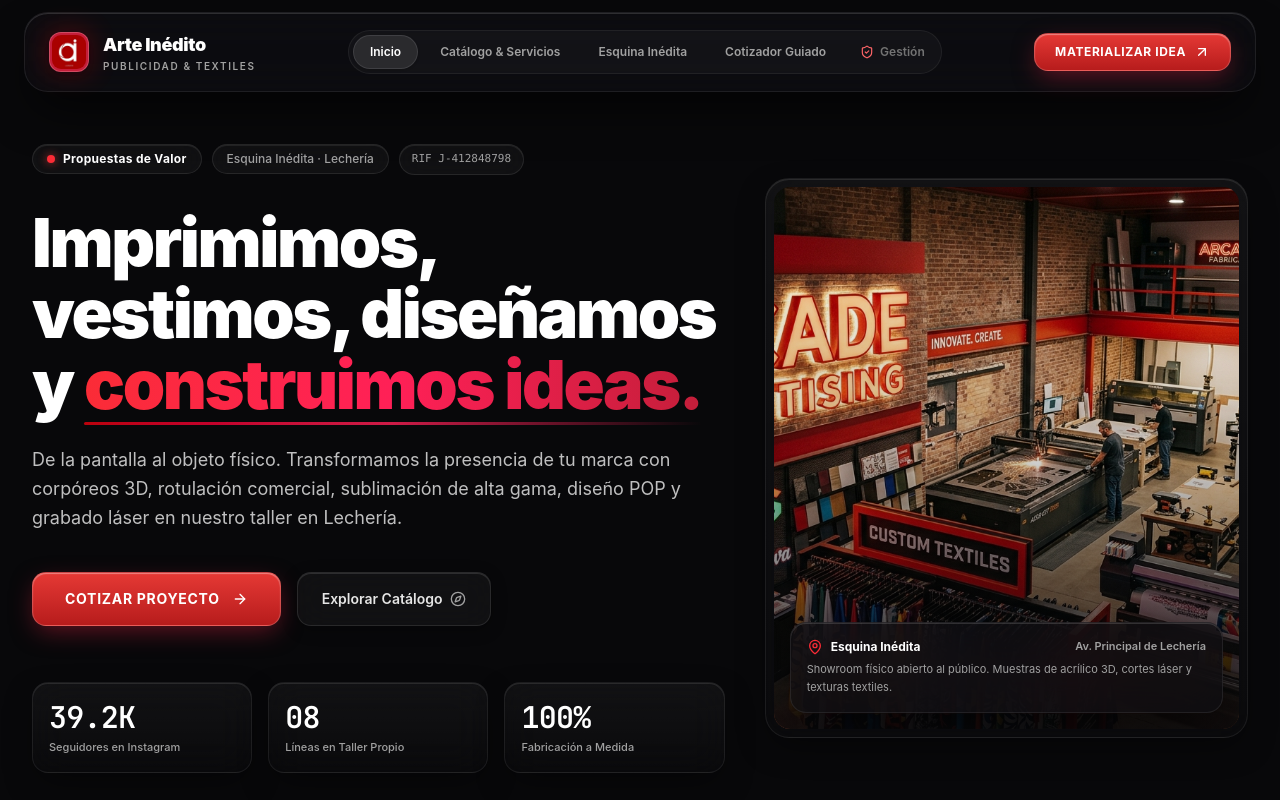
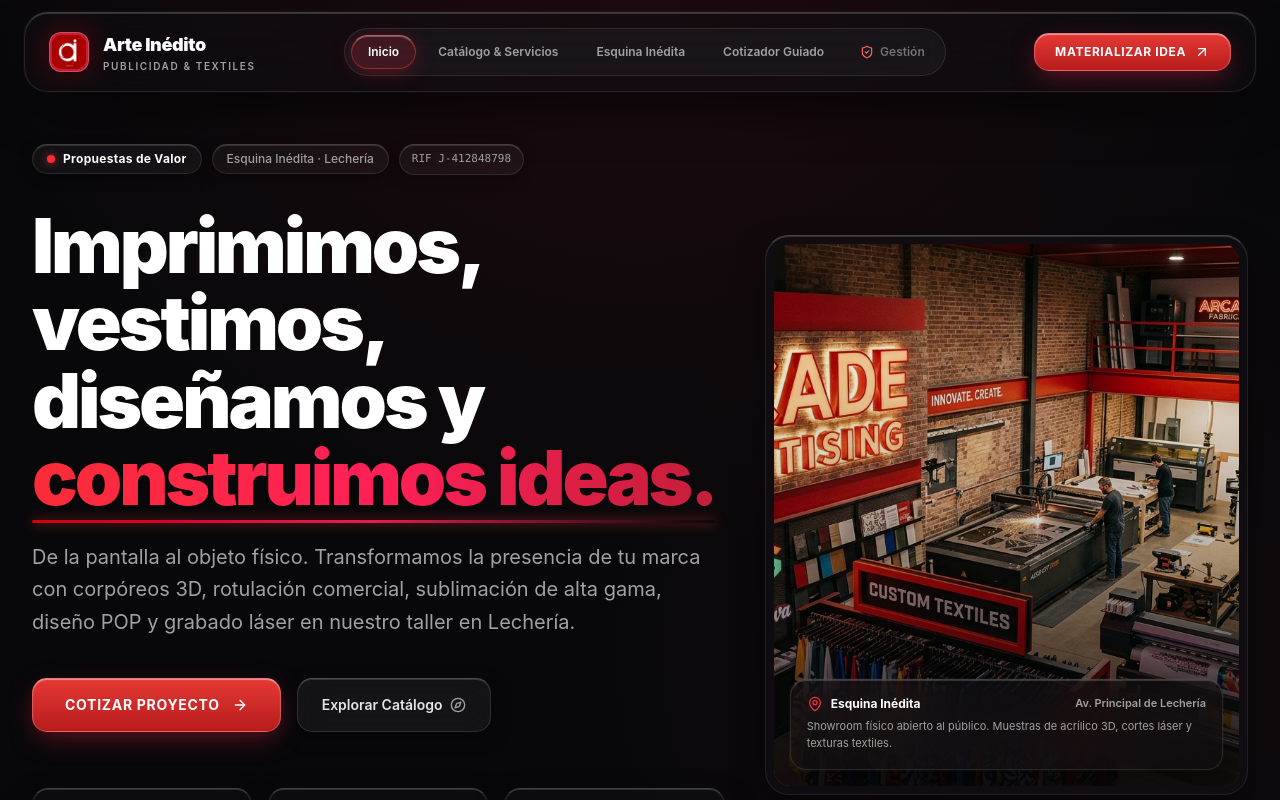
Before and after one commit to marron05/ArteInedito, a React (Vite) app: page / in a window 1280 px wide. Shown: the top 800 px of the page. Built offline with nearby package versions, Linux system fonts and the light colour scheme; no server answers.

Commit message:
style: refine Liquid Glass 2026 design system
Updated CSS for enhanced glassmorphism effects and visual hierarchy, including revised navigation styles, typography adjustments, and added structural dividers for improved content flow.

```diff
--- a/src/App.tsx
+++ b/src/App.tsx
@@ -137,11 +137,11 @@
   };
 
   return (
-    <div className="min-h-screen bg-[#08080A] text-neutral-100 flex flex-col font-sans selection:bg-[#C41E3A] selection:text-white relative overflow-x-hidden">
+    <div className="min-h-screen bg-[#08080A] text-neutral-100 flex flex-col font-sans selection:bg-[#C41E3A] selection:text-white relative overflow-x-hidden ambient-mesh-glow">
 
       {/* Luz ambiental sutil global */}
       <div
-        className="pointer-events-none fixed top-0 left-1/2 -translate-x-1/2 w-[1000px] h-[500px] bg-red-600/[0.035] blur-[160px] rounded-full -z-20"
+        className="pointer-events-none fixed top-0 left-1/2 -translate-x-1/2 w-[1000px] h-[500px] bg-red-600/[0.04] blur-[160px] rounded-full -z-20"
         aria-hidden="true"
       />
 
@@ -200,6 +200,8 @@
               onExploreCatalog={() => handleNavigate('catalog')}
             />
 
+            <div className="gradient-divider max-w-6xl mx-auto my-8" />
+
             <CategoryGrid
               onSelectCategory={(cat) => {
                 setPreselectedCategory(cat);
@@ -207,6 +209,8 @@
               }}
               onOpenQuoteWithCategory={handleOpenQuoteWithCategory}
             />
+
+            <div className="gradient-divider max-w-6xl mx-auto my-8" />
 
             {/* Sección de Casos / Trabajos Recientes con Identidad Inédita (Showroom Digital) */}
             <section className="py-24 relative">
@@ -310,6 +314,8 @@
               </div>
             </section>
 
+            <div className="gradient-divider max-w-6xl mx-auto my-8" />
+
             {/* Banner de Sede Física */}
             <WorkshopShowcase
               settings={settings}
--- a/src/components/CategoryGrid.tsx
+++ b/src/components/CategoryGrid.tsx
@@ -200,7 +200,7 @@
 
       </div>
 
-      <div className="gradient-divider-subtle max-w-6xl mx-auto mt-24" />
+      <div className="gradient-divider max-w-6xl mx-auto mt-24" />
     </section>
   );
 };
--- a/src/components/Hero.tsx
+++ b/src/components/Hero.tsx
@@ -41,15 +41,15 @@
 
             {/* Titular Principal Imponente (Editorial Luxury 2026) */}
             <div className="space-y-4">
-              <h1 className="text-4xl sm:text-6xl lg:text-[4.25rem] font-black tracking-[-0.035em] text-white leading-[1.05] text-balance">
+              <h1 className="text-5xl sm:text-6xl lg:text-[4.75rem] font-black tracking-[-0.04em] text-white leading-[1.02] text-balance">
                 Imprimimos, vestimos, diseñamos y{' '}
                 <span className="relative inline-block text-transparent bg-clip-text bg-gradient-to-r from-red-500 via-rose-500 to-[#C41E3A]">
                   construimos ideas.
-                  <span className="absolute -bottom-1 left-0 right-0 h-[3px] bg-gradient-to-r from-red-600 via-rose-500 to-transparent rounded-full opacity-80" />
+                  <span className="absolute -bottom-1.5 left-0 right-0 h-[3px] bg-gradient-to-r from-red-600 via-rose-500 to-transparent rounded-full opacity-90 shadow-[0_0_12px_rgba(229,57,53,0.8)]" />
                 </span>
               </h1>
 
-              <p className="text-base sm:text-lg text-neutral-300/90 max-w-2xl leading-relaxed font-normal pt-2">
+              <p className="text-base sm:text-xl text-neutral-300/75 max-w-2xl leading-relaxed font-normal pt-2">
                 De la pantalla al objeto físico. Transformamos la presencia de tu marca con corpóreos 3D, rotulación comercial, sublimación de alta gama, diseño POP y grabado láser en nuestro taller en Lechería.
               </p>
             </div>
@@ -73,10 +73,10 @@
               </button>
             </div>
 
-            {/* Métricas Cuantitativas en Glass Cards */}
+            {/* Métricas Cuantitativas en Frosted Glass Cards */}
             <div className="pt-6">
               <div className="grid grid-cols-3 gap-3 sm:gap-4">
-                <div className="glass-card p-4 rounded-2xl">
+                <div className="glass-card p-4 sm:p-5 rounded-2xl relative group">
                   <div className="text-2xl sm:text-3xl font-black text-white font-mono-numbers tracking-tight">
                     39.2K
                   </div>
@@ -85,7 +85,7 @@
                   </div>
                 </div>
 
-                <div className="glass-card p-4 rounded-2xl">
+                <div className="glass-card p-4 sm:p-5 rounded-2xl relative group">
                   <div className="text-2xl sm:text-3xl font-black text-white font-mono-numbers tracking-tight">
                     08
                   </div>
@@ -94,7 +94,7 @@
                   </div>
                 </div>
 
-                <div className="glass-card p-4 rounded-2xl">
+                <div className="glass-card p-4 sm:p-5 rounded-2xl relative group">
                   <div className="text-2xl sm:text-3xl font-black text-white font-mono-numbers tracking-tight">
                     100%
                   </div>
--- a/src/components/Navbar.tsx
+++ b/src/components/Navbar.tsx
@@ -49,13 +49,13 @@
         </button>
 
         {/* Zone 2: Navigation Links (Liquid Glass Segmented) */}
-        <nav className="hidden md:flex items-center gap-1.5 p-1 rounded-full bg-white/[0.03] border border-white/[0.06] text-xs font-semibold text-neutral-300">
+        <nav className="hidden md:flex items-center gap-1.5 p-1.5 rounded-full bg-white/[0.04] border border-white/[0.1] text-xs font-semibold text-neutral-300 backdrop-blur-md shadow-inner">
           <button
             onClick={() => handleNavClick('home')}
             className={`px-4 py-2 rounded-full transition-all duration-200 cursor-pointer whitespace-nowrap ${
               currentView === 'home'
-                ? 'bg-white/[0.1] text-white shadow-sm border border-white/10'
-                : 'text-neutral-400 hover:text-white hover:bg-white/[0.04]'
+                ? 'glass-pill-active text-white'
+                : 'text-neutral-400 hover:text-white hover:bg-white/[0.06]'
             }`}
           >
             Inicio
@@ -64,8 +64,8 @@
             onClick={() => handleNavClick('catalog')}
             className={`px-4 py-2 rounded-full transition-all duration-200 cursor-pointer whitespace-nowrap ${
               currentView === 'catalog'
-                ? 'bg-white/[0.1] text-white shadow-sm border border-white/10'
-                : 'text-neutral-400 hover:text-white hover:bg-white/[0.04]'
+                ? 'glass-pill-active text-white'
+                : 'text-neutral-400 hover:text-white hover:bg-white/[0.06]'
             }`}
           >
             Catálogo & Servicios
@@ -74,8 +74,8 @@
             onClick={() => handleNavClick('workshop')}
             className={`px-4 py-2 rounded-full transition-all duration-200 cursor-pointer whitespace-nowrap ${
               currentView === 'workshop'
-                ? 'bg-white/[0.1] text-white shadow-sm border border-white/10'
-                : 'text-neutral-400 hover:text-white hover:bg-white/[0.04]'
+                ? 'glass-pill-active text-white'
+                : 'text-neutral-400 hover:text-white hover:bg-white/[0.06]'
             }`}
           >
             Esquina Inédita
@@ -84,18 +84,18 @@
             onClick={() => handleNavClick('quote')}
             className={`px-4 py-2 rounded-full transition-all duration-200 cursor-pointer whitespace-nowrap ${
               currentView === 'quote'
-                ? 'bg-red-950/60 text-red-300 shadow-sm border border-red-500/30'
-                : 'text-neutral-400 hover:text-white hover:bg-white/[0.04]'
+                ? 'glass-pill-active text-white'
+                : 'text-neutral-400 hover:text-white hover:bg-white/[0.06]'
             }`}
           >
             Cotizador Guiado
           </button>
           <button
             onClick={onToggleAdmin}
-            className={`px-3 py-2 rounded-full transition-all duration-200 cursor-pointer whitespace-nowrap flex items-center gap-1.5 ${
+            className={`px-3.5 py-2 rounded-full transition-all duration-200 cursor-pointer whitespace-nowrap flex items-center gap-1.5 ${
               isAdmin
-                ? 'bg-red-900/40 text-red-300 border border-red-500/40'
-                : 'text-neutral-500 hover:text-neutral-300 hover:bg-white/[0.04]'
+                ? 'glass-pill-active text-white font-bold'
+                : 'text-neutral-500 hover:text-neutral-300 hover:bg-white/[0.06]'
             }`}
             title="Alternar panel de gestión y taller"
           >
--- a/src/index.css
+++ b/src/index.css
@@ -5,6 +5,7 @@
     font-family: 'Plus Jakarta Sans', system-ui, -apple-system, sans-serif;
     background-color: #08080a;
     color: #f3f4f6;
+    overflow-x: hidden;
   }
 
   .font-mono-numbers {
@@ -13,121 +14,158 @@
   }
 }
 
-/* Liquid Glass 2026 Material System */
+/* =========================================================================
+   LIQUID GLASS 2026 MATERIAL SYSTEM (Real Backdrop-Filter & Specular Rim)
+   ========================================================================= */
+
+/* 1. Header / Navegación Completa Liquid Glass */
 .liquid-glass-nav {
-  background: rgba(14, 14, 18, 0.72);
-  backdrop-filter: blur(24px) saturate(180%);
-  -webkit-backdrop-filter: blur(24px) saturate(180%);
-  border: 1px solid rgba(255, 255, 255, 0.08);
+  background: rgba(14, 14, 18, 0.58) !important;
+  backdrop-filter: blur(22px) saturate(170%) !important;
+  -webkit-backdrop-filter: blur(22px) saturate(170%) !important;
+  border: 1px solid rgba(255, 255, 255, 0.10) !important;
+  border-top: 1px solid rgba(255, 255, 255, 0.20) !important;
   box-shadow:
-    0 24px 48px -12px rgba(0, 0, 0, 0.75),
-    inset 0 1px 0 0 rgba(255, 255, 255, 0.14);
+    0 24px 50px -12px rgba(0, 0, 0, 0.7),
+    0 0 0 1px rgba(255, 255, 255, 0.03),
+    inset 0 1px 0 0 rgba(255, 255, 255, 0.16) !important;
 }
 
+/* 2. Frosted Dark Glass Cards con Specular Highlight Superior */
 .glass-card {
-  background: linear-gradient(180deg, rgba(255, 255, 255, 0.045) 0%, rgba(255, 255, 255, 0.012) 100%);
-  backdrop-filter: blur(18px);
-  -webkit-backdrop-filter: blur(18px);
-  border: 1px solid rgba(255, 255, 255, 0.07);
+  background: rgba(18, 18, 22, 0.55) !important;
+  backdrop-filter: blur(22px) saturate(170%) !important;
+  -webkit-backdrop-filter: blur(22px) saturate(170%) !important;
+  border: 1px solid rgba(255, 255, 255, 0.08) !important;
+  border-top: 1px solid rgba(255, 255, 255, 0.22) !important;
   box-shadow:
-    0 12px 32px -8px rgba(0, 0, 0, 0.5),
-    inset 0 1px 0 0 rgba(255, 255, 255, 0.1);
-  transition: all 0.35s cubic-bezier(0.16, 1, 0.3, 1);
+    0 16px 36px -8px rgba(0, 0, 0, 0.6),
+    inset 0 1px 0 0 rgba(255, 255, 255, 0.14) !important;
+  transition: transform 0.28s cubic-bezier(0.16, 1, 0.3, 1),
+              box-shadow 0.28s cubic-bezier(0.16, 1, 0.3, 1),
+              border-color 0.28s cubic-bezier(0.16, 1, 0.3, 1) !important;
 }
 
 .glass-card:hover {
-  transform: translateY(-4px);
-  border-color: rgba(196, 30, 58, 0.35);
+  transform: translateY(-4px) !important;
+  border-color: rgba(196, 30, 58, 0.45) !important;
+  border-top-color: rgba(255, 120, 130, 0.6) !important;
   box-shadow:
-    0 20px 40px -10px rgba(196, 30, 58, 0.22),
-    0 12px 24px -6px rgba(0, 0, 0, 0.6),
-    inset 0 1px 0 0 rgba(255, 255, 255, 0.2);
+    0 12px 40px rgba(0, 0, 0, 0.4),
+    0 0 40px rgba(196, 30, 58, 0.16),
+    inset 0 1px 0 0 rgba(255, 255, 255, 0.26) !important;
 }
 
+/* 3. Paneles y Contenedores Mayores (Cotizador y Sede) */
 .glass-panel {
-  background: linear-gradient(180deg, rgba(18, 18, 22, 0.75) 0%, rgba(12, 12, 16, 0.85) 100%);
-  backdrop-filter: blur(24px);
-  -webkit-backdrop-filter: blur(24px);
-  border: 1px solid rgba(255, 255, 255, 0.08);
+  background: rgba(14, 14, 18, 0.65) !important;
+  backdrop-filter: blur(24px) saturate(175%) !important;
+  -webkit-backdrop-filter: blur(24px) saturate(175%) !important;
+  border: 1px solid rgba(255, 255, 255, 0.09) !important;
+  border-top: 1px solid rgba(255, 255, 255, 0.22) !important;
   box-shadow:
-    0 24px 60px -15px rgba(0, 0, 0, 0.8),
-    inset 0 1px 0 0 rgba(255, 255, 255, 0.12);
+    0 24px 60px -15px rgba(0, 0, 0, 0.75),
+    inset 0 1px 0 0 rgba(255, 255, 255, 0.15) !important;
 }
 
+/* 4. Glass Pills (Stats, Badges, Filtros, Tags) */
 .glass-pill {
-  background: rgba(255, 255, 255, 0.04);
-  backdrop-filter: blur(12px);
-  -webkit-backdrop-filter: blur(12px);
-  border: 1px solid rgba(255, 255, 255, 0.09);
-  box-shadow: inset 0 1px 0 0 rgba(255, 255, 255, 0.08);
+  background: rgba(255, 255, 255, 0.045) !important;
+  backdrop-filter: blur(20px) saturate(160%) !important;
+  -webkit-backdrop-filter: blur(20px) saturate(160%) !important;
+  border: 1px solid rgba(255, 255, 255, 0.10) !important;
+  border-top: 1px solid rgba(255, 255, 255, 0.20) !important;
+  box-shadow:
+    0 4px 14px rgba(0, 0, 0, 0.3),
+    inset 0 1px 0 0 rgba(255, 255, 255, 0.12) !important;
+  transition: all 0.25s cubic-bezier(0.16, 1, 0.3, 1);
+}
+
+.glass-pill:hover {
+  background: rgba(255, 255, 255, 0.08) !important;
+  border-color: rgba(255, 255, 255, 0.20) !important;
+  box-shadow:
+    0 6px 20px rgba(0, 0, 0, 0.35),
+    inset 0 1px 0 0 rgba(255, 255, 255, 0.20) !important;
 }
 
 .glass-pill-active {
-  background: rgba(196, 30, 58, 0.18);
-  backdrop-filter: blur(12px);
-  -webkit-backdrop-filter: blur(12px);
-  border: 1px solid rgba(229, 57, 53, 0.45);
+  background: rgba(196, 30, 58, 0.22) !important;
+  backdrop-filter: blur(20px) saturate(170%) !important;
+  -webkit-backdrop-filter: blur(20px) saturate(170%) !important;
+  border: 1px solid rgba(229, 57, 53, 0.55) !important;
+  border-top: 1px solid rgba(255, 120, 130, 0.7) !important;
   box-shadow:
-    0 4px 16px -2px rgba(196, 30, 58, 0.3),
-    inset 0 1px 0 0 rgba(255, 255, 255, 0.2);
+    0 4px 20px -2px rgba(196, 30, 58, 0.4),
+    inset 0 1px 0 0 rgba(255, 255, 255, 0.28) !important;
 }
 
-/* Material Red Button */
+/* 5. Botones Primarios Material (Rojo Corporativo) */
 .btn-primary-material {
-  background: linear-gradient(180deg, #e53935 0%, #b71c1c 100%);
-  border: 1px solid rgba(255, 255, 255, 0.18);
+  background: linear-gradient(180deg, #e53935 0%, #b71c1c 100%) !important;
+  border: 1px solid rgba(255, 255, 255, 0.22) !important;
+  border-top: 1px solid rgba(255, 255, 255, 0.45) !important;
   box-shadow:
-    inset 0 1px 1px 0 rgba(255, 255, 255, 0.38),
-    0 8px 24px -4px rgba(196, 30, 58, 0.5);
-  border-radius: 14px;
-  transition: all 0.25s cubic-bezier(0.16, 1, 0.3, 1);
+    inset 0 1px 1px 0 rgba(255, 255, 255, 0.45),
+    0 8px 24px -4px rgba(196, 30, 58, 0.5) !important;
+  border-radius: 15px !important;
+  transition: all 0.25s cubic-bezier(0.16, 1, 0.3, 1) !important;
 }
 
 .btn-primary-material:hover {
   filter: brightness(1.12);
-  transform: translateY(-1px);
+  transform: translateY(-1px) !important;
   box-shadow:
-    inset 0 1px 1px 0 rgba(255, 255, 255, 0.48),
-    0 12px 32px -4px rgba(196, 30, 58, 0.65);
+    inset 0 1px 1px 0 rgba(255, 255, 255, 0.55),
+    0 14px 35px -2px rgba(196, 30, 58, 0.75) !important;
 }
 
 .btn-primary-material:active {
-  transform: translateY(0.5px) scale(0.99);
-  filter: brightness(0.96);
+  transform: translateY(0.5px) scale(0.99) !important;
 }
 
-/* Glass Secondary Button */
+/* 6. Botones Secundarios Glass */
 .btn-secondary-glass {
-  background: rgba(255, 255, 255, 0.04);
-  backdrop-filter: blur(16px);
-  -webkit-backdrop-filter: blur(16px);
-  border: 1px solid rgba(255, 255, 255, 0.1);
+  background: rgba(255, 255, 255, 0.05) !important;
+  backdrop-filter: blur(18px) saturate(160%) !important;
+  -webkit-backdrop-filter: blur(18px) saturate(160%) !important;
+  border: 1px solid rgba(255, 255, 255, 0.12) !important;
+  border-top: 1px solid rgba(255, 255, 255, 0.24) !important;
   box-shadow:
-    0 4px 16px rgba(0, 0, 0, 0.3),
-    inset 0 1px 0 0 rgba(255, 255, 255, 0.12);
-  border-radius: 14px;
-  transition: all 0.25s cubic-bezier(0.16, 1, 0.3, 1);
+    0 6px 18px rgba(0, 0, 0, 0.35),
+    inset 0 1px 0 0 rgba(255, 255, 255, 0.14) !important;
+  border-radius: 15px !important;
+  transition: all 0.25s cubic-bezier(0.16, 1, 0.3, 1) !important;
 }
 
 .btn-secondary-glass:hover {
-  background: rgba(255, 255, 255, 0.08);
-  border-color: rgba(255, 255, 255, 0.18);
-  color: #ffffff;
-  transform: translateY(-1px);
+  background: rgba(255, 255, 255, 0.09) !important;
+  border-color: rgba(255, 255, 255, 0.22) !important;
+  border-top-color: rgba(255, 255, 255, 0.35) !important;
+  color: #ffffff !important;
+  transform: translateY(-1px) !important;
+  box-shadow:
+    0 10px 24px rgba(0, 0, 0, 0.45),
+    inset 0 1px 0 0 rgba(255, 255, 255, 0.22) !important;
 }
 
-/* Elegant Red Gradient Divider */
+/* 7. Separadores con Gradiente Rojo (Regla Obligatoria) */
 .gradient-divider {
-  height: 1px;
-  background: linear-gradient(90deg, transparent 0%, rgba(196, 30, 58, 0.35) 50%, transparent 100%);
+  height: 1px !important;
+  width: 100% !important;
+  background: linear-gradient(90deg, transparent 0%, rgba(196, 30, 58, 0.45) 50%, transparent 100%) !important;
 }
 
-.gradient-divider-subtle {
-  height: 1px;
-  background: linear-gradient(90deg, transparent 0%, rgba(255, 255, 255, 0.08) 50%, transparent 100%);
+/* Sutil Fondo Mesh Dinámico */
+.ambient-mesh-glow {
+  background-image:
+    radial-gradient(circle 900px at 50% -120px, rgba(196, 30, 58, 0.12), transparent 75%),
+    radial-gradient(circle 700px at 85% 650px, rgba(196, 30, 58, 0.06), transparent 70%),
+    radial-gradient(circle 600px at 15% 1450px, rgba(196, 30, 58, 0.07), transparent 70%),
+    radial-gradient(circle 800px at 70% 2300px, rgba(196, 30, 58, 0.05), transparent 75%);
 }
 
-/* Custom scrollbar for modern dark feel */
+/* Custom Scrollbar */
 ::-webkit-scrollbar {
   width: 7px;
   height: 7px;
@@ -136,9 +174,9 @@
   background: #08080a;
 }
 ::-webkit-scrollbar-thumb {
-  background: rgba(255, 255, 255, 0.12);
+  background: rgba(255, 255, 255, 0.14);
   border-radius: 6px;
 }
 ::-webkit-scrollbar-thumb:hover {
-  background: rgba(196, 30, 58, 0.5);
+  background: rgba(196, 30, 58, 0.6);
 }
```
Also changed, not shown: src/components/QuoteWizard.tsx (+13 -13 lines).
